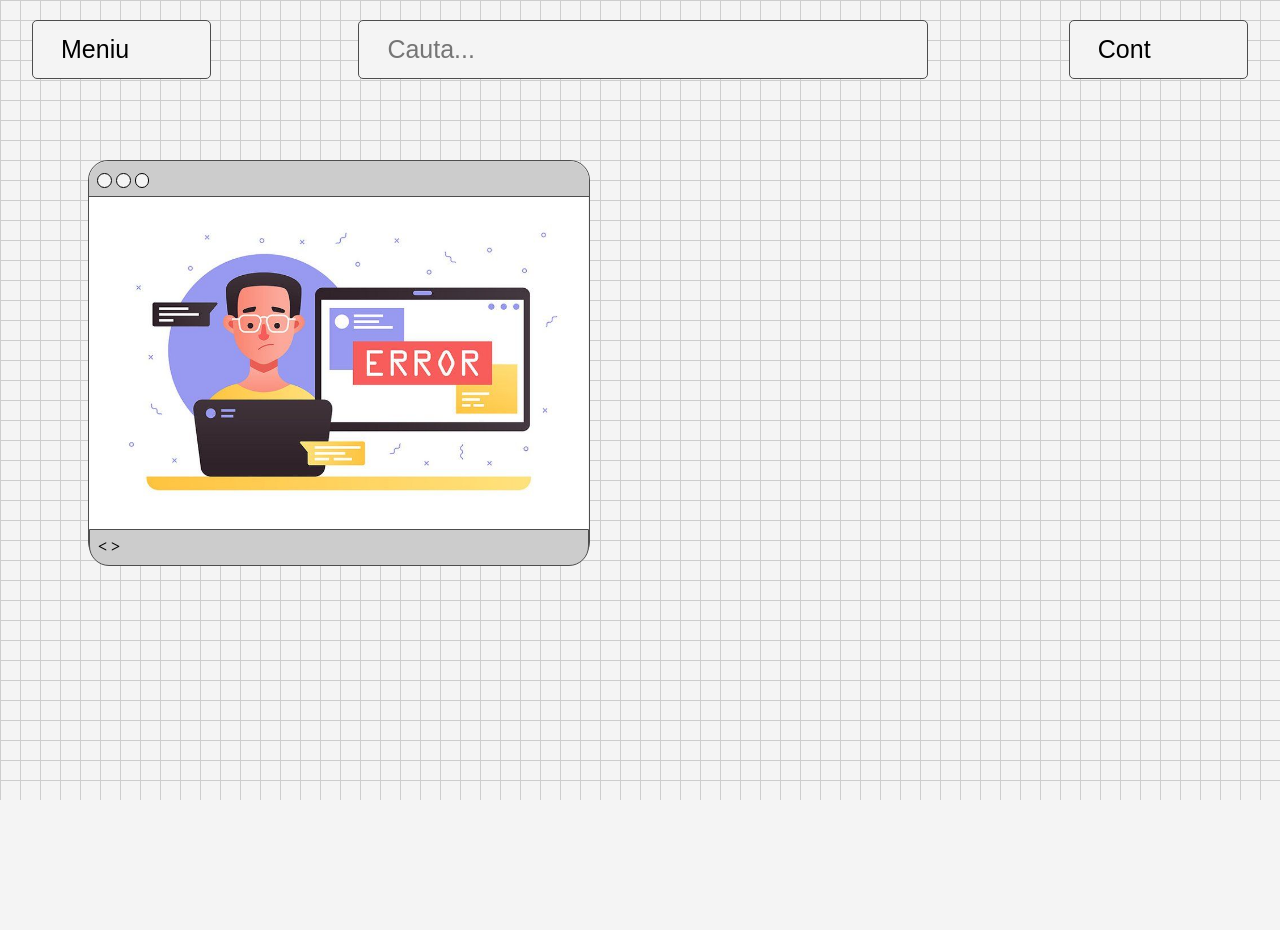
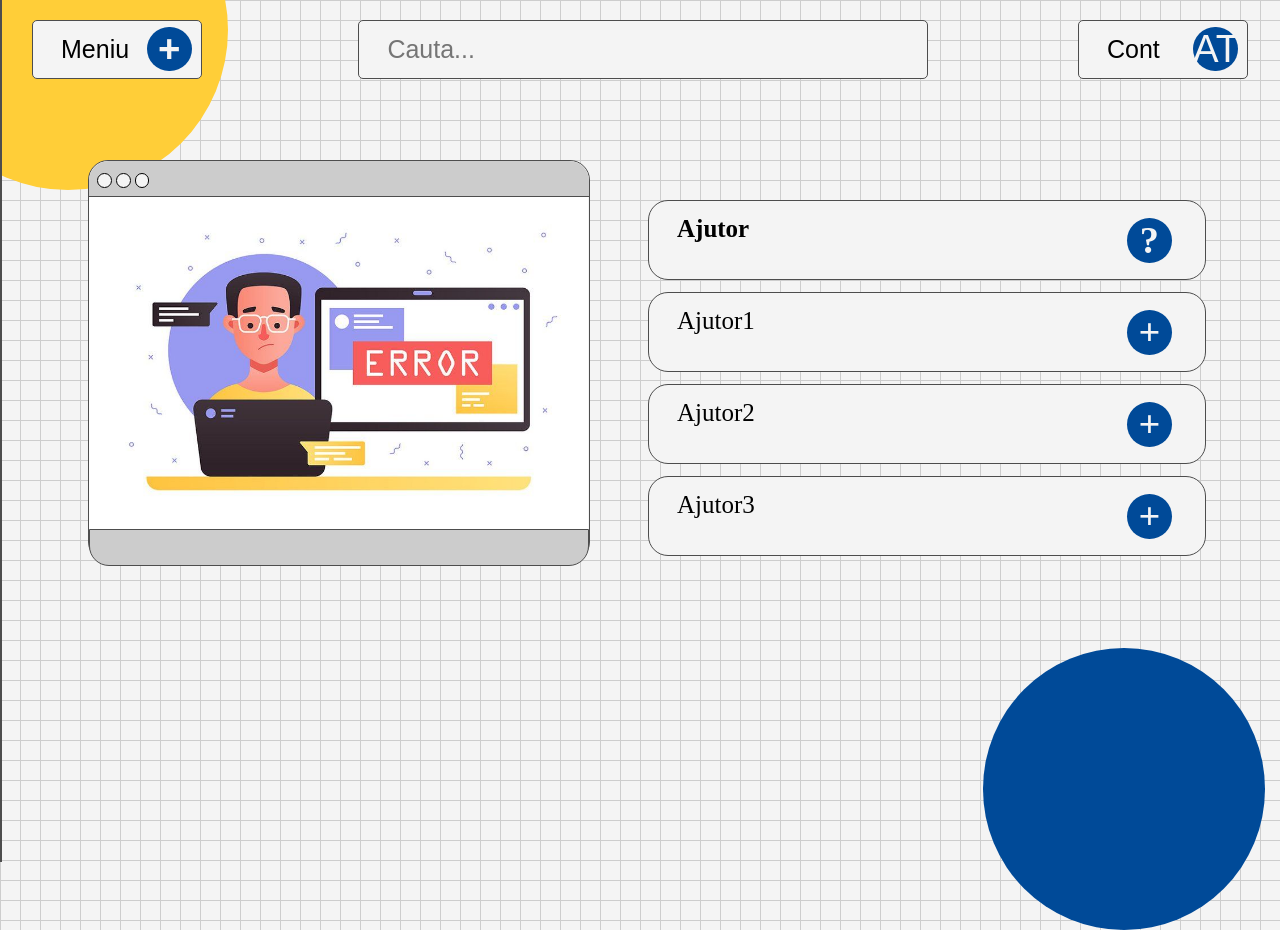
Before and after one commit to stefaniadarie/web, a PHP site: page /help.html in a window 1280 px wide. Before the commit the page ends 800 px from the top, so only its background shows below. Run offline with PHP 8.4, Linux system fonts and the light colour scheme.

Commit message:
buttons adjustments

```diff
--- a/help.html
+++ b/help.html
@@ -6,23 +6,83 @@
 
 <body>
     <nav>
-            <button class="menu">Meniu</button>
+        <div id="mySidepanel" class="sidepanel">
+            <a href="javascript:void(0)" class="closebtn" onclick="closeNav()">×</a>
+
+            <a href="#">
+                <div class="content">Pagina Principala</div>
+            </a>
+            <a href="#">
+                <div class="content">Clasa Mea</div>
+            </a>
+            <a href="#">
+                <div class="content">Probleme</div>
+            </a>
+            <a href="#">
+                <div class="content">Statistici</div>
+            </a>
+            <a href="about.html">
+                <div class="content">Despre noi</div>
+            </a>
+        </div>
+
+        <button class="menu" onclick="openNav()">
+            <div>Meniu</div>
+            <div class="center">
+                <div class="circleplus">
+                    <b>+</b>
+                </div>
+            </div>
+        </button>
         <input class="searchBar" type="text" placeholder="Cauta...">
-            <button class="account">Cont</button>
+        <button class="account-button">
+            <div>Cont</div>
+            <div class="center">
+                <div class="circleplus">AT</div>
+            </div>
+
+        </button>
     </nav>
-        <p class = "center">
+
     <div class="smallerwindow">
         <div class="row">
-                <span class="dot" ></span>
-                <span class="dot" ></span>
-                <span class="dot" ></span>
+            <span class="dot"></span>
+            <span class="dot"></span>
+            <span class="dot"></span>
         </div>
-            <div class="insertImage"><img src="error.jpeg"></div> <!--provizorie -->
-            <div class="horizContainer">
-                <b>&lt  &gt</b>
+        <p class="center"></p>
+        <div class="insertImage">
+            <img src="error.jpeg">
+        </div> <!--provizorie -->
+        <div class="horizContainer"></div>
+    </div>
+
+    <div class="center">
+        <div class="help-section"><b>Ajutor</b>
+            <div class="circleplus"><b>?</b></div>
+        </div>
+        <div class="help-section">Ajutor1
+            <div class="circleplus"><b>+</b></div>
+        </div>
+        <div class="help-section">Ajutor2
+            <div class="circleplus"><b>+</b></div>
+        </div>
+        <div class="help-section">Ajutor3
+            <div class="circleplus"><b>+</b></div>
         </div>
     </div>
-    </p>
 
+    <script>
+        function openNav() {
+            document.getElementById("mySidepanel").style.width = "250px";
+        }
+
+        function closeNav() {
+            document.getElementById("mySidepanel").style.width = "0";
+        }
+    </script>
+    <div class="blueCircle"></div>
+    <div class="yellowCircle"></div>
 </body>
+
 </html>
--- a/style.css
+++ b/style.css
@@ -1,22 +1,24 @@
 body {
   /* !!!!! background-color: #f4f4f4; */
   opacity: 1;
-    background-image:  linear-gradient(#cdcdcd 1.5px, transparent 1px), linear-gradient(to right, #cdcdcd 1.5px, #f4f4f4 1px);
+  background-image: linear-gradient(#cdcdcd 1.5px, transparent 1px), linear-gradient(to right, #cdcdcd 1.5px, #f4f4f4 1px);
   background-size: 20px 20px;
-    /* overflow: hidden ; */
+  overflow: hidden;
+
 }
 
 /* The browser window */
 .window {
   background-color: #f4f4f4;
   border: 1.5px solid #4d4d4d;
-    height: 300px;
+  height: auto;
   border-top-left-radius: 3px;
   border-top-right-radius: 3px;
   border-radius: 20px;
   margin-right: 100px;
   margin-left: 100px;
-
+  min-height: 300px;
+  max-height: 900px
 }
 
 .smallerwindow {
@@ -30,21 +32,22 @@ body {
   border-radius: 20px;
   margin-left: 80px;
   position: absolute;
+  z-index: 3;
 }
 
-  /* Container for columns and the top "toolbar" */
+/* The top and bottom "toolbar" */
 .row {
   height: 1.5vw;
   padding: 8px;
-    background:  #cccccc;
+  background: #cccccc;
   border-radius: 20px 20px 0px 0px;
   border-bottom: 1.5px solid #4d4d4d;
 }
 
-  .horizContainer{
+.horizContainer {
   height: 1.5vw;
   padding: 8px;
-    background:  #cccccc;
+  background: #cccccc;
   border-radius: 0px 0px 20px 20px;
   border: 1.5px solid #4d4d4d;
 }
@@ -55,7 +58,7 @@ body {
   height: 1vw;
   width: 1vw;
   border: 1.5px solid black;
-    background:#f4f4f4;
+  background: #f4f4f4;
   border-radius: 50%;
   display: inline-block;
 }
@@ -69,77 +72,67 @@ body {
   display: block;
 }
 
-
 /* Page content */
-  .title{
+.title {
   padding: 10px;
   font-family: Verdana;
   text-align: center;
   font-size: 5vw;
   font-weight: bold;
-    /* width: fit-content;
-    block-size: fit-content; */
 }
+
 .content {
-    padding:1vw;
+  padding: 1vw;
   font-family: "Lucida Console";
   width: fit-content;
   block-size: fit-content;
 }
 
 /* menu */
-  .menu{
-    position: absolute;
-    top: 2.5%;
-    left: 2.5%;
-    width: 14%;
-    text-align:left;
+.sidepanel {
+  width: 0;
+  position: fixed;
+  z-index: 10;
+  height: 100%;
+  top: 0;
+  left: 0;
+  background-color: #f4f4f4;
+  overflow-x: hidden;
+  transition: 0.5s;
+  padding-top: 60px;
+  border: 1.5px solid #4d4d4d;
 }
 
-  .searchBar{
-    position: absolute;
-    top: 2.5%;
-    left: 28%;
-    width: 40%;
-    text-align:left;
+.sidepanel a {
+  padding: 8px 8px 8px 32px;
+  text-decoration: none;
+  font-size: 25px;
+  color: #818181;
+  display: block;
+  transition: 0.3s;
 }
 
-  .account{
+.sidepanel a:hover {
+  color: #4d4d4d;
+}
+
+.sidepanel .closebtn {
   position: absolute;
-    top: 2.5%;
-    right: 2.5%;
-    width: 14%;
-    text-align:left;
+  top: 0;
+  right: 25px;
+  font-size: 36px;
 }
 
 
-  .signUpBtn{
-    position: absolute;
-    top: 10%;
-    left: 25%;
-  }
-  .logInBtn{
-    position: absolute;
-    top: 10%;
-    right: 15%;
-  }
-  .aboutBtn{
-    position: absolute;
-    bottom: 2%;
-    left: 5%;
-    width: 17%;
-    text-align:left;
-  }
-  .helpBtn{
-    position: absolute;
-    bottom: 2%;
-    right: 5%;
-    z-index: 4;
-    width: 14%;
-    text-align:left;
-  }
-
-  .signUpBtn,.logInBtn,.helpBtn,.aboutBtn,.account,.searchBar,.menu {
+.signUpBtn,
+.logInBtn,
+.helpBtn,
+.aboutBtn,
+.account,
+.searchBar,
+.menu,
+.account-button,
+.help-section {
   border: 1.5px solid #4d4d4d;
   background-color: #f4f4f4;
   padding: 14px 28px;
@@ -149,9 +142,81 @@ body {
   display: inline-block;
   font-size: 25px;
 }
+
 /* On mouse-over */
-.signUpBtn:hover, .logInBtn:hover, .helpBtn:hover, .aboutBtn:hover, .searchBar:hover, .account:hover {
+.signUpBtn:hover,
+.logInBtn:hover,
+.helpBtn:hover,
+.aboutBtn:hover,
+.searchBar:hover,
+.account:hover,
+.menu:hover,
+.account-button:hover,
+.help-section:hover {
   background: #cccccc;
+}
+
+.searchBar {
+  position: absolute;
+  top: 2.5%;
+  left: 28%;
+  width: 40%;
+  text-align: left;
+}
+
+.menu,
+.account-button {
+  position: absolute;
+  top: 2.5%;
+  width: 13%;
+  text-align: left;
+  width: 170px;
+  z-index: 2;
+}
+
+.menu {
+  left: 2.5%;
+}
+
+.account-button {
+  right: 2.5%;
+}
+
+.signUpBtn {
+  position: absolute;
+  top: 10%;
+  left: 25%;
+}
+
+.logInBtn {
+  position: absolute;
+  top: 10%;
+  right: 15%;
+}
+
+.aboutBtn {
+  position: absolute;
+  bottom: 2%;
+  left: 5%;
+  width: 17%;
+  text-align: left;
+}
+
+.helpBtn {
+  position: absolute;
+  bottom: 2%;
+  right: 5%;
+  z-index: 4;
+  width: 14%;
+  text-align: left;
+}
+
+.help-section {
+  height: 50px;
+  width: 500px;
+  border-radius: 20px;
+  margin-left: 640px;
+  margin-bottom: 12px;
 }
 
 /* position */
@@ -159,50 +224,35 @@ body {
 .center {
   position: absolute;
   top: 25%;
-  width: 100%;
+  width: 93%;
+  z-index: 5;
 }
 
 #overlay1 {
-  position: absolute; /* Sit on top of the page content */
-  width: 100%; /* Full width (cover the whole page) */
-  height: 100%; /* Full height (cover the whole page) */
+  position: absolute;
+  width: 100%;
+  height: 100%;
   top: 0px;
   left: 0px;
-  z-index: 2; /* Specify a stack order in case you're using a different order for other elements */
+  z-index: 2;
 }
 
 #overlay2 {
-  position: absolute; /* Sit on top of the page content */
-  width: 100%; /* Full width (cover the whole page) */
-  height: 100%; /* Full height (cover the whole page) */
+  position: absolute;
+  width: 100%;
+  height: 100%;
   left: 35px;
   top: 35px;
-  z-index: 1; /* Specify a stack order in case you're using a different order for other elements */
+  z-index: 1;
 }
 
-/* shapes */
-
-#star-six {
-  width: 0;
-  height: 0;
-  border-left: 50px solid transparent;
-  border-right: 50px solid transparent;
-  border-bottom: 100px solid #000000;
-  position: relative;
-}
-#star-six:after {
-  width: 0;
-  height: 0;
-  border-left: 50px solid transparent;
-  border-right: 50px solid transparent;
-  border-top: 100px solid #000000;
-  position: absolute;
-  content: "";
-  top: 30px;
-  left: -50px;
+.content-hidden {
+  color: #f4f4f4;
 }
 
-.circle {
+/* shapes*/
+
+.blueCircle {
   height: 22vw;
   width: 22vw;
   background-color: #004A98;
@@ -213,7 +263,53 @@ body {
   z-index: 3;
 }
 
-.insertImage{
+.yellowCircle {
+  height: 25vw;
+  width: 25vw;
+  background-color: #ffce38;
+  border-radius: 50%;
+  position: absolute;
+  top: -130px;
+  margin-left: -100px;
+  z-index: 0;
+}
+
+.circleplus {
+  height: 3.5vw;
+  width: 3.5vw;
+  background-color: #004A98;
+  border-radius: 50%;
+  position: relative;
+  left: 90%;
+  bottom: 50%;
+  z-index: 9;
+  text-align: center;
+  font-size: 3vw;
+  color: #f4f4f4;
+}
+
+icon {
+  background-color: #f4f4f4;
+  border: 1.5px solid black;
+  border-radius: 50%;
+  position: absolute;
+  height: 2vw;
+  width: 2vw;
+  text-align: center;
+  margin-left: 20px;
+}
+
+.menu .center,
+.account-button .center {
+  top: 10%
+}
+
+.menu .circleplus,
+.account-button .circleplus {
+  left: 55%;
+}
+
+.insertImage {
   height: 83%;
   width: 83%;
   display: flex;
```
Also changed, not shown: about.html (+58 -7 lines), index.html (+26 -9 lines). Lines whose indentation alone changed are shown as unchanged.
